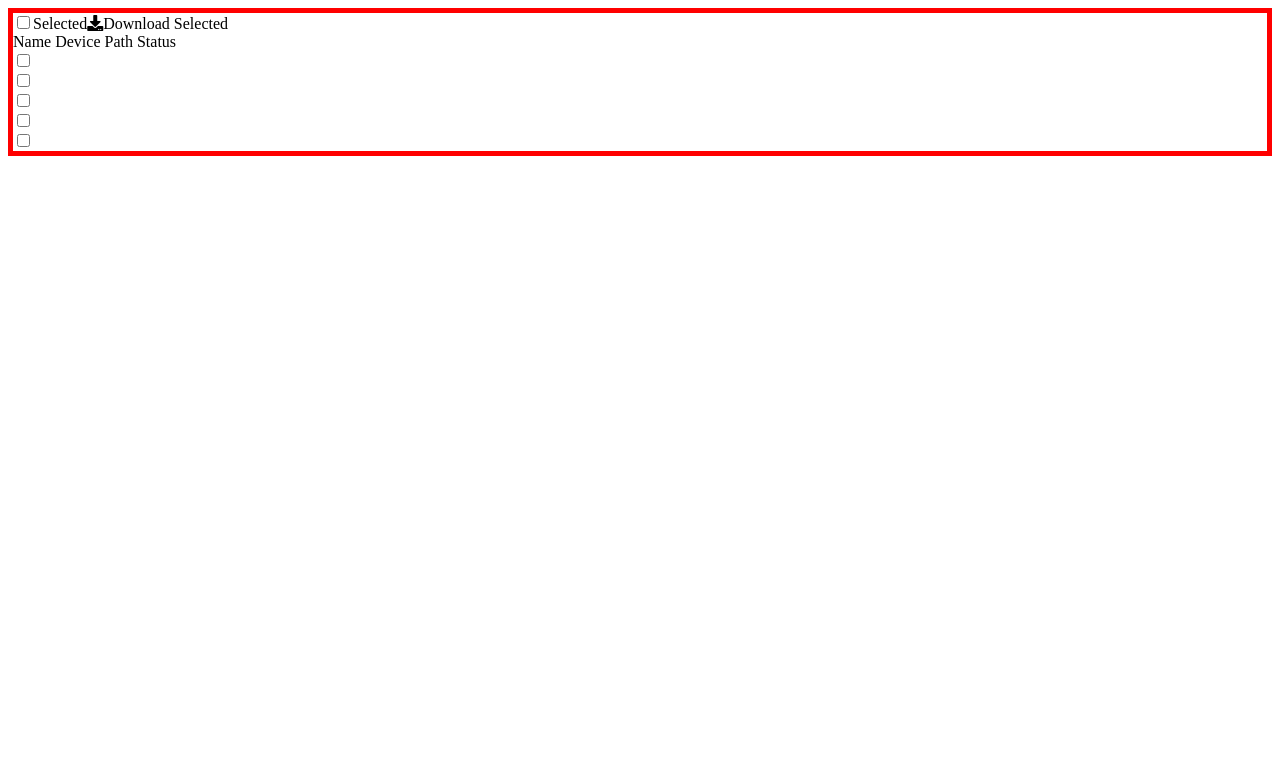
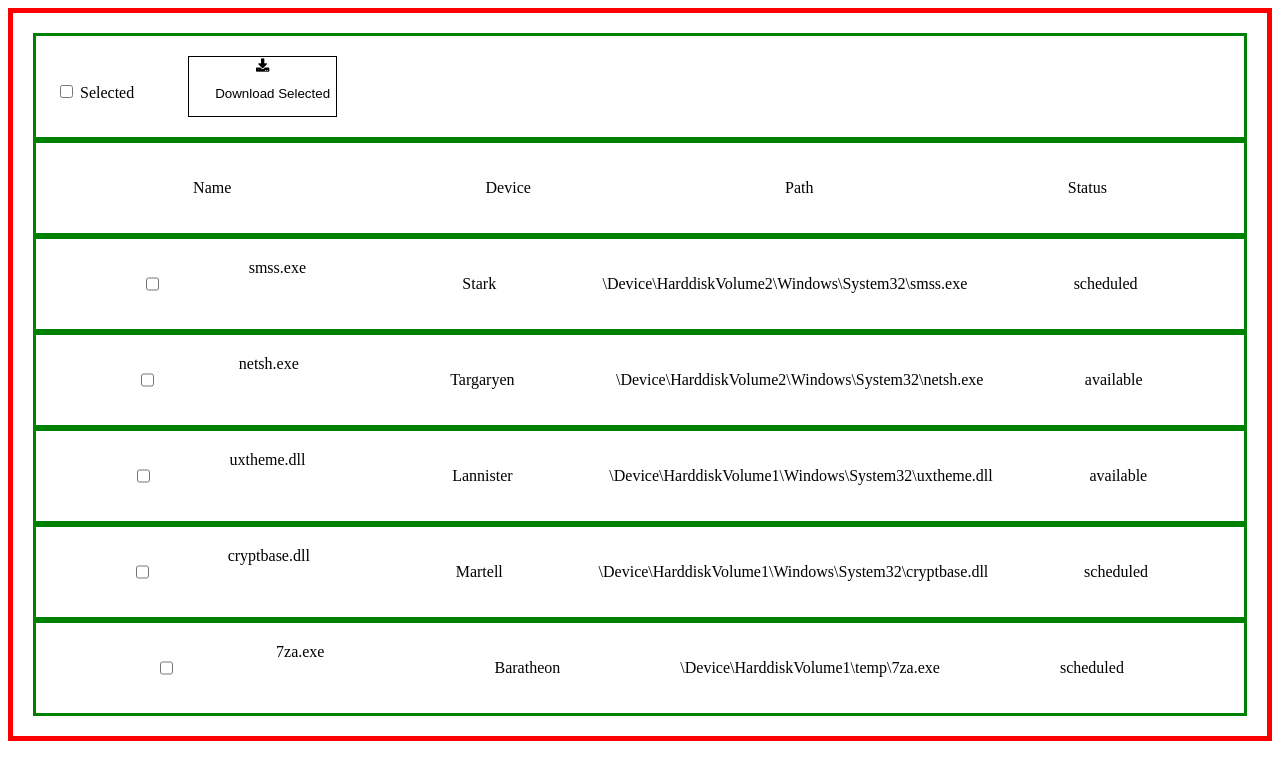
Before and after one commit to Etubom/FilePathViewer, a website: page index.html in a window 1280 px wide. Drawn offline with Linux system fonts and the light colour scheme.

Commit message:
adding styles

```diff
--- a/css/styles.css
+++ b/css/styles.css
@@ -1,3 +1,50 @@
+html {
+    box-sizing: border-box;
+}
+*, *:before, *:after {
+    box-sizing: inherit;
+}
 .wrapper{
     border: 5px solid red;
+
 }
+div{
+    border: 3px solid green;
+    padding: 20px;
+}
+.files{
+    display: flex;
+    flex-flow: row nowrap;
+   justify-content:space-evenly;
+}
+.files:hover{
+    background:grey;
+}
+.files:active{
+    background:black;
+    color:white;
+}
+.header{
+    display: flex;
+    flex-flow: row nowrap;
+    /* padding-left: 50px; */
+    justify-content: space-around;
+}
+p.files{
+    justify-content: space-around;
+}
+div p{
+    padding-left: 20px;
+}
+div label{
+    /* padding: 15px 20px; */
+    padding-right: 50px;
+}
+input{
+    padding: 20px 20px;
+}
+
+button{
+    border: 1px solid black;
+    background-color: transparent;
+}
--- /dev/null
+++ b/filepathviewer.js
@@ -0,0 +1,40 @@
+const toggleAll = document.querySelector('input[id="toggleAll"]');
+console.log('toggleAll',toggleAll);
+const fileItems = document.querySelectorAll('.fileItem');
+console.log('fileitem',fileItems);
+ toggleAll.indeterminate = false;
+
+function toggleAllboxes(mainController){
+fileItems.forEach(item =>{
+    item.checked = mainController.checked;
+})
+}
+
+fileItems.forEach(element => {
+    console.log("preventDefaultFunction",element);
+   return  element.addEventListener('click', statusUpdater);
+});
+
+function statusUpdater(){
+    let checkboxCounter = 1;
+    fileItems.forEach(item => {
+        if(item.checked)
+        {
+            checkboxCounter++;
+        }
+    });
+    console.log('checkbox counter',checkboxCounter);
+    // return checkboxCounter;
+    if(checkboxCounter === fileItems.length+1){
+        // console.log('updater in if block',updater);
+        toggleAll.checked = true;
+        toggleAll.indeterminate = false;
+    }  else if(checkboxCounter <= fileItems.length + 1 && checkboxCounter >1)
+    {
+        toggleAll.checked = false;
+        toggleAll.indeterminate = true;
+    }else{
+        toggleAll.checked = false;
+        toggleAll.indeterminate = false;
+    }
+}
--- a/index.html
+++ b/index.html
@@ -10,16 +10,56 @@
   </head>
   <body>
     <div class="wrapper">
-      <div><input type="checkbox" name="" /><Span>Selected</Span><i class="fas fa-download"></i><span>Download Selected</span></div>
-      <div>
-        <span>Name</span> <span>Device</span> <span>Path</span>
-        <span>Status</span>
+      <div class="top-section">
+          <input type="checkbox" name="toggleAll" id="toggleAll"
+          onchange="toggleAllboxes(this)">
+          <label for="toggleAll">Selected<span class="count-display"><span></label>
+          <button>
+              <i class="fas fa-download"></i><p>Download Selected</p>
+            </button>
+        </div>
+      <div class=" header">
+        <p>Name</p>
+        <p>Device</p>
+        <p>Path</p>
+        <p>Status</p>
       </div>
-      <div><input type="checkbox" name="" /></div>
-      <div><input type="checkbox" name="" /></div>
-      <div><input type="checkbox" name="" /></div>
-      <div><input type="checkbox" name="" /></div>
-      <div><input type="checkbox" name="" /></div>
+      <div class="files">
+          <input type="checkbox" name="smss" class="fileItem">
+        <label for="smss">smss.exe</label>
+        <p>Stark</p>
+        <p>\Device\HarddiskVolume2\Windows\System32\smss.exe</p>
+        <p class="status">scheduled</p>
     </div>
+      <div class="files">
+          <input type="checkbox" name="netsh" class="fileItem">
+        <label for="netsh">netsh.exe</label>
+        <p>Targaryen</p>
+        <p>\Device\HarddiskVolume2\Windows\System32\netsh.exe</p>
+        <p class="status">available</p>
+    </div>
+      <div class="files">
+          <input type="checkbox" name="uxtheme" class="fileItem">
+          <label for="uxtheme">uxtheme.dll</label>
+          <p>Lannister</p>
+          <p>\Device\HarddiskVolume1\Windows\System32\uxtheme.dll</p>
+          <p class="status">available</p>
+        </div>
+      <div class="files">
+          <input type="checkbox" name="cryptbase" class="fileItem">
+          <label for="cryptbase">cryptbase.dll</label>
+          <p>Martell</p>
+          <p>\Device\HarddiskVolume1\Windows\System32\cryptbase.dll</p>
+          <p class="status">scheduled</p>
+    </div>
+      <div class="files">
+        <input type="checkbox" name="7za" class="fileItem">
+        <label for="7za">7za.exe</label>
+        <p>Baratheon</p>
+        <p>\Device\HarddiskVolume1\temp\7za.exe</p>
+        <p class="status">scheduled</p>
+    </div>
+    </div>
+    <script src="./filepathviewer.js"></script>
   </body>
 </html>
```
